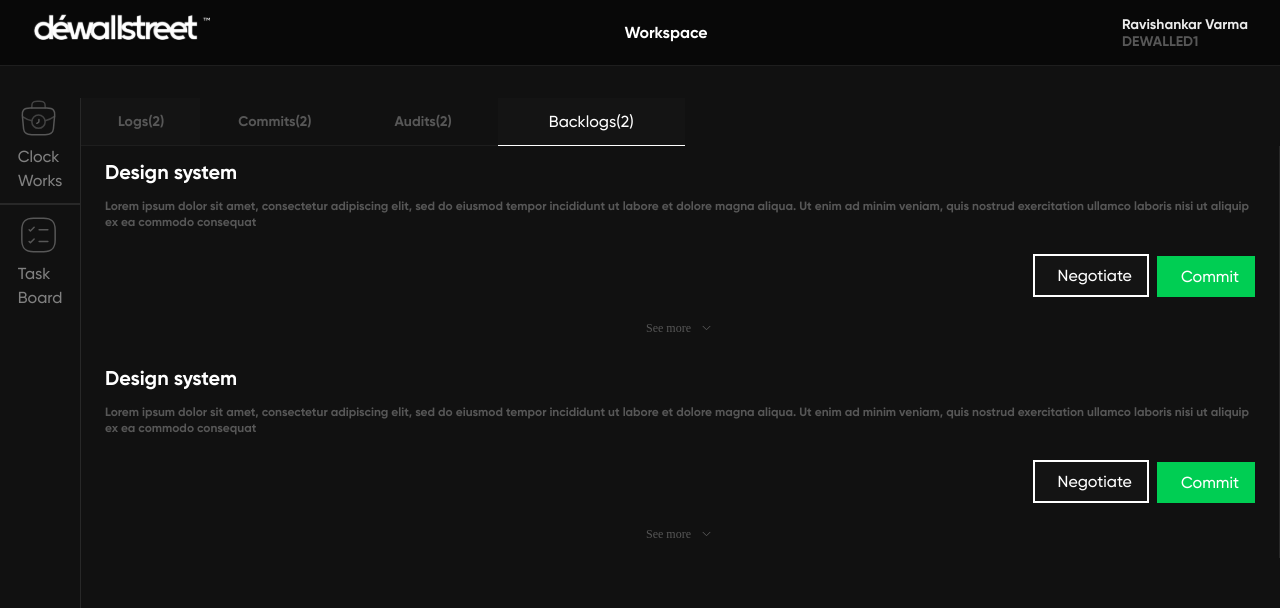
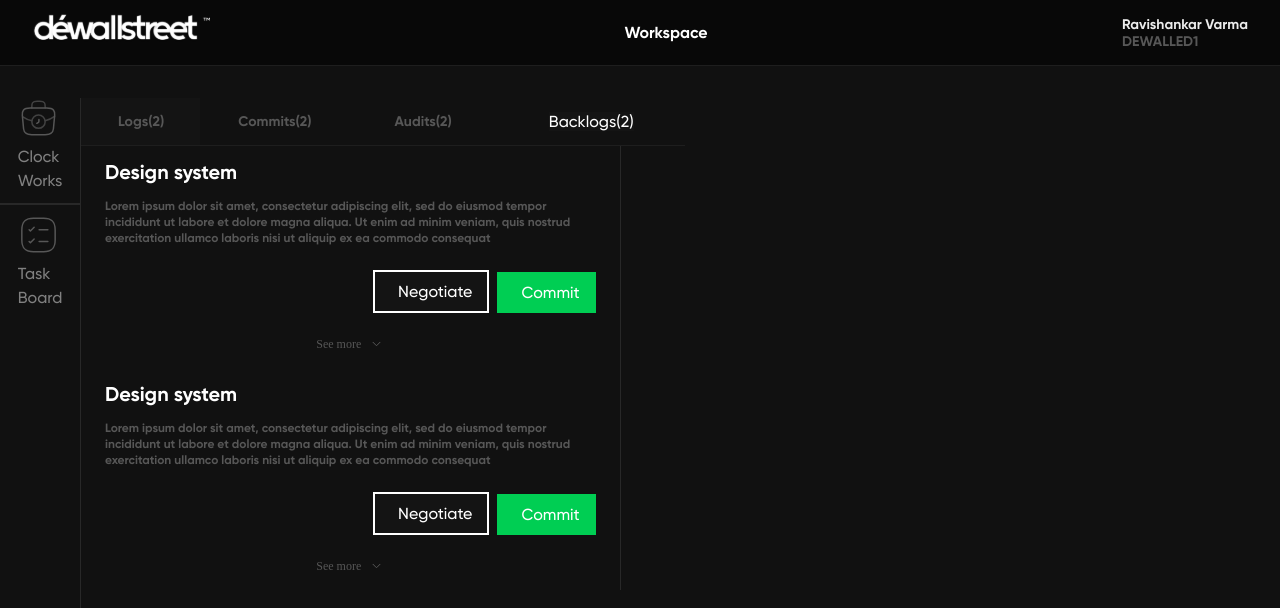
Before and after one commit to chieftain-defutura/Dewallstreet-Timesheet, a React (Vite) app: page /Taskpage/log in a window 1280 px wide. Shown: the top 608 px of the page. Built offline with nearby package versions, Linux system fonts and the light colour scheme.

Commit message:
orgin main

```diff
--- a/src/App.jsx
+++ b/src/App.jsx
@@ -25,6 +25,7 @@ function App() {
         <Route path="/Taskpage/backlog" element={<Backlog />} />
         <Route path="/Taskpage/log" element={<Logboard />} />
         <Route path="/Taskpage/commit" element={<Commitboard />} />
+        <Route path="/Taskpage/audits" element={<Commitboard />} />
       </Routes>
     </>
   );
--- a/src/components/Taskboard/Backlogs/Backlogs.css
+++ b/src/components/Taskboard/Backlogs/Backlogs.css
@@ -22,7 +22,7 @@
   flex-direction: column;
   padding: 16px 24px;
   gap: 24px;
-  /* width: 45%; */
+  width: 45%;
 }
 .task_title {
   display: flex;
@@ -41,7 +41,7 @@
   justify-content: center;
   align-items: center;
   /* border-bottom: 1px solid var(--canvas, #fff); */
-  background: #141414;
+  /* background: red; */
 }
 .backlog_link > a {
   color: var(--canvas, #fff);
--- a/src/components/Taskboard/Commits/commits.css
+++ b/src/components/Taskboard/Commits/commits.css
@@ -39,8 +39,8 @@
   padding: 16px 51px;
   justify-content: center;
   align-items: center;
-  border-bottom: 1px solid var(--canvas, #fff);
-  background: #141414;
+  /* border-bottom: 1px solid var(--canvas, #fff); */
+  /* background: red; */
 }
 .backlog_link > a {
   color: var(--canvas, #fff);
--- a/src/components/Taskboard/Taskheader/index.jsx
+++ b/src/components/Taskboard/Taskheader/index.jsx
@@ -1,18 +1,18 @@
 /** @format */
 
 import React from "react";
-import { Link } from "react-router-dom";
+import { Link, useLocation } from "react-router-dom";
 import { useParams } from "react-router-dom";
 
 const TaskHeader = ({ Renderdesign }) => {
-  const { path } = useParams();
-  console.log(path);
+  const location = window.location.pathname.split("/");
+  console.log(location[2]);
   return (
     <div className="logs_main">
       <div className="design_links">
-        {path === "log" ? (
+        {location[2] === "log" ? (
           <Link to="/Taskpage/log">
-            <div className="log_link" style={{ background: "red" }}>
+            <div className="log_link" style={{ background: "#141414" }}>
               <a>Logs(2)</a>
             </div>
           </Link>
@@ -23,9 +23,9 @@ const TaskHeader = ({ Renderdesign }) => {
             </div>
           </Link>
         )}
-        {path === "commit" ? (
+        {location[2] === "commit" ? (
           <Link to="/Taskpage/commit">
-            <div className="commit_link" style={{ background: "red" }}>
+            <div className="commit_link" style={{ background: "#141414" }}>
               <a>Commits(2)</a>
             </div>
           </Link>
@@ -37,7 +37,7 @@ const TaskHeader = ({ Renderdesign }) => {
           </Link>
         )}
 
-        {path === "audits" ? (
+        {location[2] === "audits" ? (
           <div className="audits_link" style={{ background: "red" }}>
             <a>Audits(2)</a>
           </div>
@@ -47,9 +47,9 @@ const TaskHeader = ({ Renderdesign }) => {
           </div>
         )}
 
-        {path === "backlog" ? (
+        {location[2] === "backlog" ? (
           <Link to="/Taskpage/backlog">
-            <div className="backlog_link" style={{ background: "red" }}>
+            <div className="backlog_link" style={{ background: "#141414" }}>
               <a>Backlogs(2)</a>
             </div>
           </Link>
```
Also changed, not shown: src/components/Taskboard/Taskheader/taskheader.css (added).
